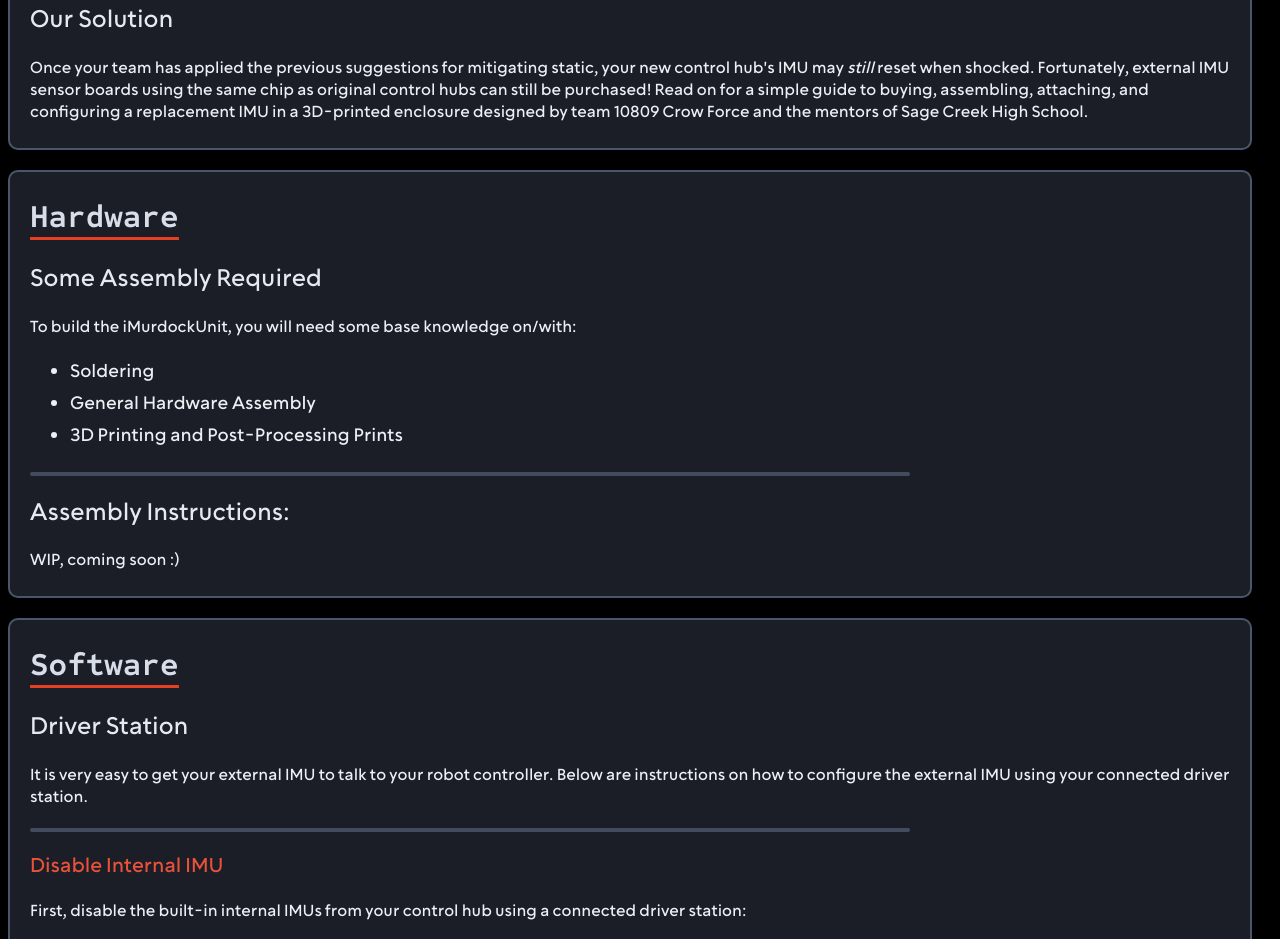
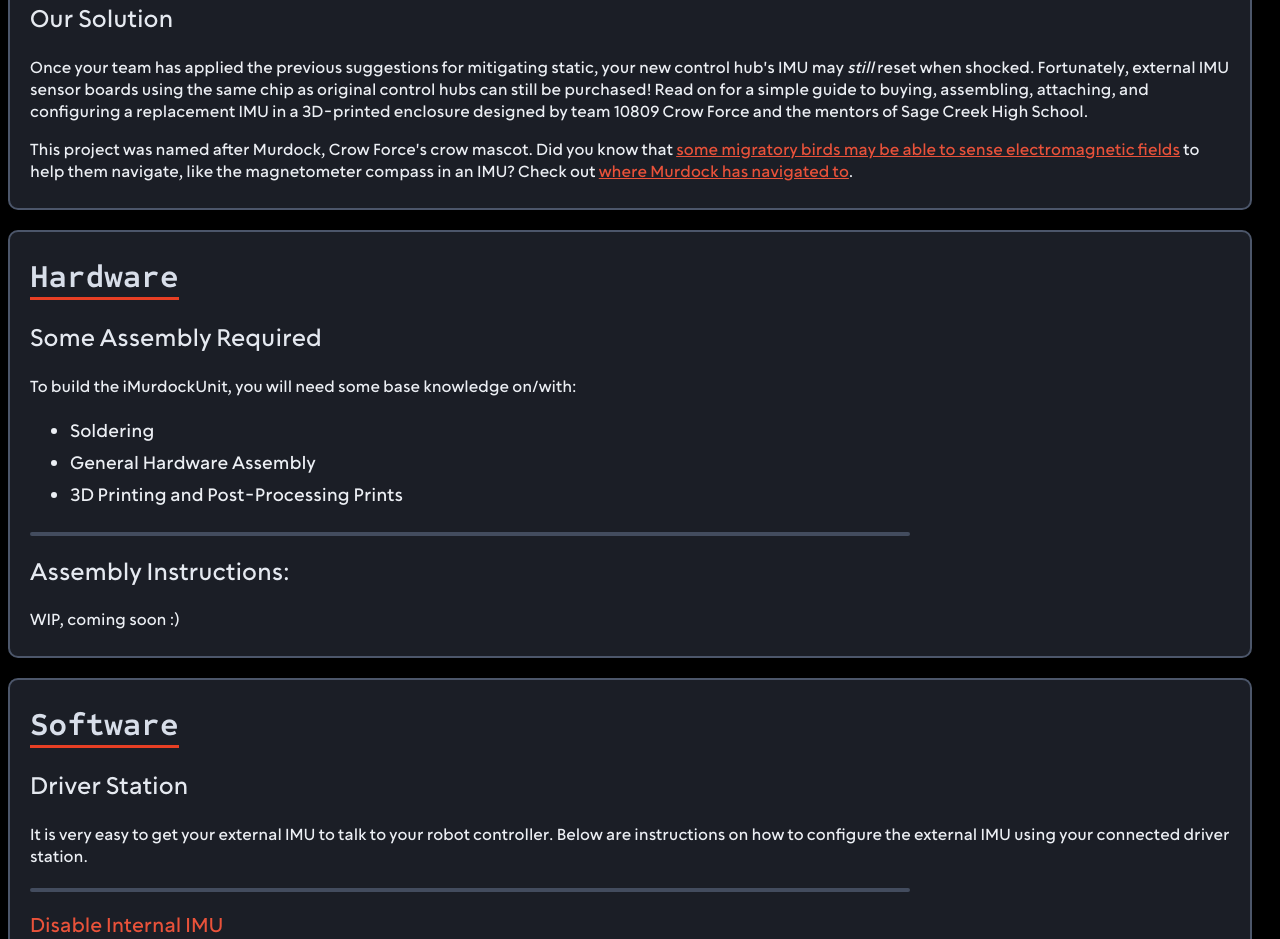
Before and after one commit to CrowForce/crowforce.github.io, a plain HTML site: page iMurdockUnit.html in a window 1280 px wide. Shown: the part 1353-2292 px from the top of the page. Drawn offline with Linux system fonts and the light colour scheme.

Commit message:
Explained the iMurdockUnit name.

```diff
--- a/iMurdockUnit.html
+++ b/iMurdockUnit.html
@@ -106,6 +106,13 @@
             on for a simple guide to buying, assembling, attaching, and configuring a replacement
             IMU in a 3D-printed enclosure designed by team 10809 Crow Force and the mentors of Sage
             Creek High School.</p>
+
+            <p>This project was named after Murdock, Crow Force's crow mascot. Did you know that
+            <a href="https://www.ox.ac.uk/news/science-blog/how-birds-sense-magnetic-field-earth-help-them-navigate">some
+            migratory birds may be able to sense electromagnetic fields</a> to help them navigate,
+            like the magnetometer compass in an IMU? Check out
+            <a href="https://crowforce10809.wixsite.com/ftc-robotics/murdock-moments" target="_blank">where
+            Murdock has navigated to</a>.</p>
         </div>
 
         <div class="block">
```
